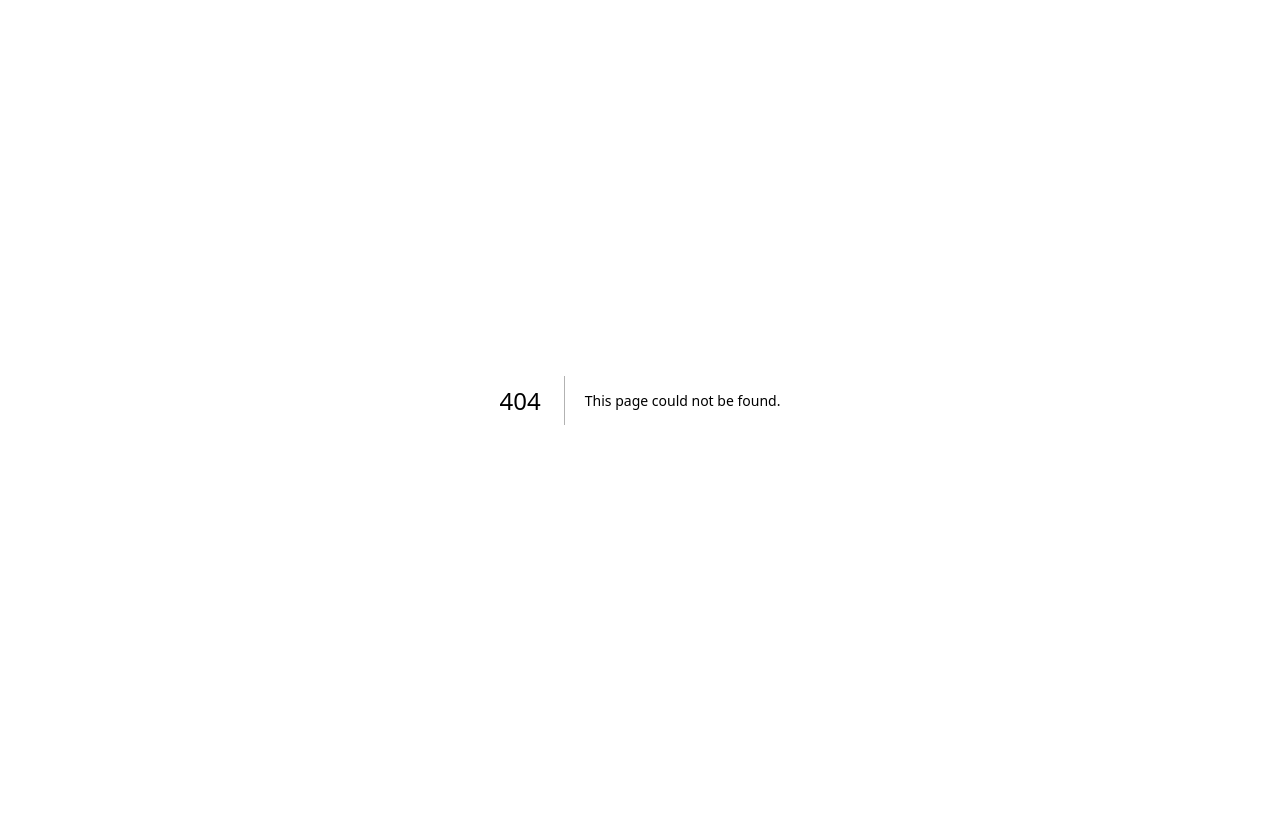
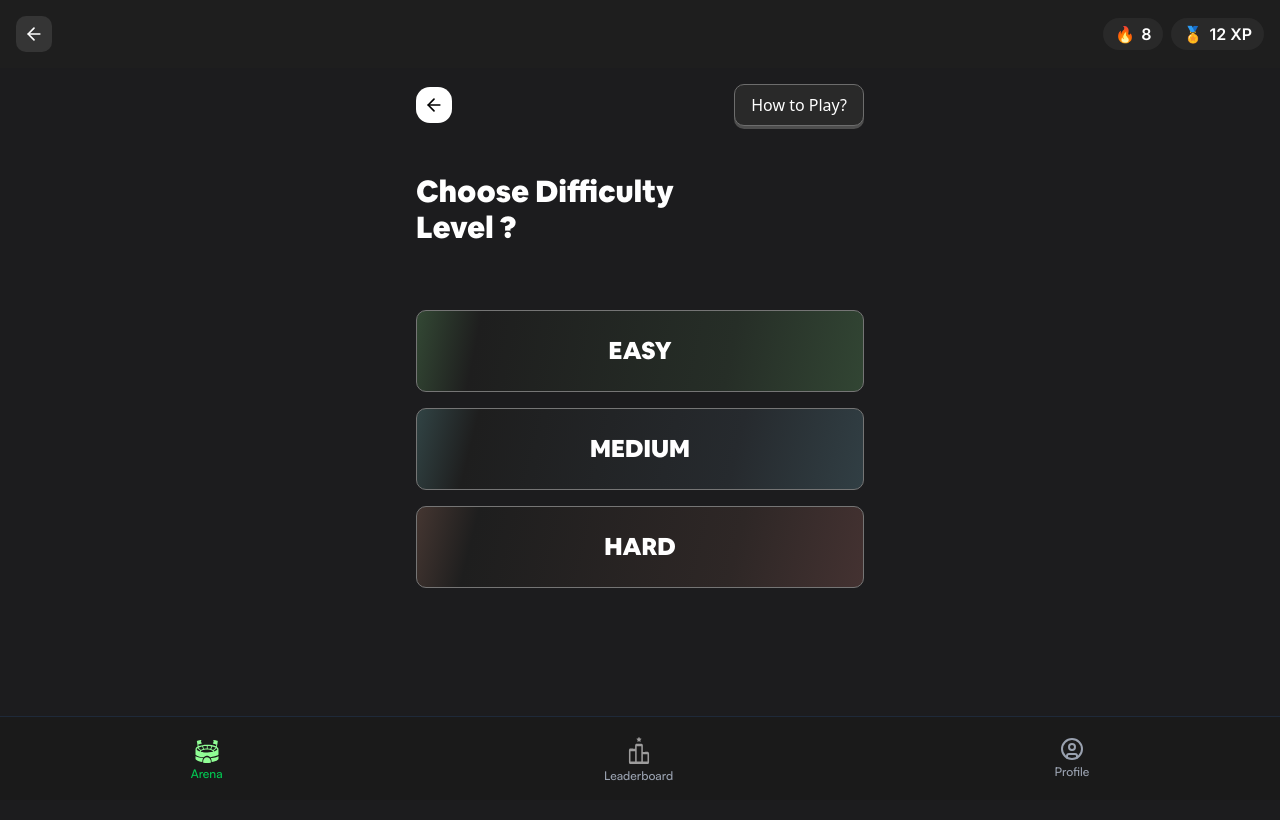
Before and after one commit to swaindhruti/project-zathura, a Next.js app in the folder client/: page /dashboard/profile in a window 1280 px wide. Before the commit this address had no page. Shown: the top 820 px of the page. Built offline with nearby package versions, Linux system fonts and the light colour scheme.

Commit message:
feat: implement difficulty selection page with navigation links

```diff
--- a/client/src/app/choose-difficulty/page.tsx
+++ /dev/null
@@ -1,82 +0,0 @@
-import React from 'react';
-import { ArrowLeft } from 'lucide-react';
-
-function App() {
-  return (
-    <div className='min-h-screen bg-[#1C1C1E] text-white p-4'>
-      {/* Header */}
-      <div className='flex justify-between items-center mb-12'>
-        <button className='p-2 bg-[#FFF] rounded-xl'>
-          <ArrowLeft size={20} color='#000' />
-        </button>
-        <button
-          className='px-4 py-2 flex items-center gap-2'
-          style={{
-            borderRadius: '8px',
-            border: '1px solid #6D6D6D',
-            background: '#292929',
-            boxShadow: '0px 3px 0px 0px #4E4E4E',
-          }}
-        >
-          How to Play?
-        </button>
-      </div>
-
-      {/* Title */}
-      <h1 className='text-3xl font-bold mb-16'>
-        Choose Difficulty
-        <br />
-        Level ?
-      </h1>
-
-      {/* Difficulty Buttons */}
-      <div className='space-y-4'>
-        <button
-          className='w-full py-6 text-2xl font-bold transition-all duration-300 ease-in-out hover:scale-105 active:border-[3px] active:border-[#00EFCA] rounded-[10px] border border-[#757575]'
-          style={{
-            background:
-              'linear-gradient(101deg, #90FE95 -26.31%, #4E7D50 -19.97%, #49724A -15.38%, #426644 -10.33%, #1E1E1E 14.18%, #262E27 69.8%, rgba(144, 254, 149, 0.55) 207.82%)',
-          }}
-        >
-          EASY
-        </button>
-        <button
-          className='w-full py-6 text-2xl font-bold transition-all duration-300 ease-in-out hover:scale-105 active:border-[3px] active:border-[#00EFCA] rounded-[10px] border border-[#757575]'
-          style={{
-            background:
-              'linear-gradient(104deg, #90D7FE -28.13%, #4E757D -21.61%, #496672 -16.89%, #426466 -11.7%, #1E1E1E 13.51%, #262A2E 70.71%, rgba(144, 236, 254, 0.55) 212.64%)',
-          }}
-        >
-          MEDIUM
-        </button>
-        <button
-          className='w-full py-6 text-2xl font-bold transition-all duration-300 ease-in-out hover:scale-105 active:border-[3px] active:border-[#00EFCA] rounded-[10px] border border-[#757575]'
-          style={{
-            background:
-              'linear-gradient(104deg, #FEAB90 -28.13%, #7D4E4E -21.61%, #724D49 -16.89%, #664B42 -11.7%, #1E1E1E 13.51%, #2E2726 70.71%, rgba(254, 144, 144, 0.55) 212.64%)',
-          }}
-        >
-          HARD
-        </button>
-      </div>
-
-      {/* Search Players Button */}
-      <div className='mt-12 mb-10'>
-        <button
-          className='w-full py-4 rounded-xl text-[#FFF] font-normal transition-all duration-300 hover:scale-105 active:scale-85 active:translate-y-1 active:shadow-none focus:outline-none focus:ring-2 focus:ring-[#3AFFE1] focus:ring-opacity-50'
-          style={{
-            borderRadius: '8px',
-            border: '1px solid #90FE95',
-            opacity: 0.5,
-            background: '#292929',
-            boxShadow: '0px 3px 0px 0px #3AFFE1',
-          }}
-        >
-          SEARCH PLAYERS
-        </button>
-      </div>
-    </div>
-  );
-}
-
-export default App;
--- /dev/null
+++ b/client/src/app/dashboard/[mode]/[difficulty]/page.tsx
@@ -0,0 +1,20 @@
+import React from 'react';
+
+interface PageParams {
+  mode: string;
+  difficulty: string;
+}
+
+export default async function Page({ params }: { params: PageParams }) {
+  const { mode, difficulty } = await params;
+  console.log('Mode:', mode);
+  console.log('Difficulty:', difficulty);
+
+  return (
+    <div>
+      <h1>Game Page</h1>
+      <p>Mode: {mode}</p>
+      <p>Difficulty: {difficulty}</p>
+    </div>
+  );
+}
--- /dev/null
+++ b/client/src/app/dashboard/[mode]/page.tsx
@@ -0,0 +1,44 @@
+import React from 'react';
+import { ArrowLeft } from 'lucide-react';
+import Link from 'next/link';
+
+async function DifficultySelector({ params }: { params: Promise<{ mode: string }> }) {
+  const { mode } = await params;
+  console.log(mode);
+  return (
+    <div className='min-h-screen bg-[#1C1C1E] text-white p-4 flex justify-center'>
+      <div className='w-full max-w-md mx-auto'>
+        <div className='flex justify-between items-center mb-8 md:mb-12'>
+          <button className='p-2 bg-[#FFF] rounded-xl'>
+            <ArrowLeft size={20} color='#000' />
+          </button>
+          <button className='help-button'>How to Play?</button>
+        </div>
+
+        <h1 className='text-2xl md:text-3xl font-semibold mb-10 md:mb-16 font-air'>
+          Choose Difficulty
+          <br />
+          Level ?
+        </h1>
+
+        <div className='flex items-center gap-4 flex-col !w-full'>
+          <Link href={`/dashboard/${mode}/easy`} className='w-full'>
+            <button className='difficulty-button difficulty-easy'>EASY</button>
+          </Link>
+          <Link href={`/dashboard/${mode}/moderate`} className='w-full'>
+            <button className='difficulty-button difficulty-medium'>MEDIUM</button>
+          </Link>
+          <Link href={`/dashboard/${mode}/hard`} className='w-full'>
+            <button className='difficulty-button difficulty-hard'>HARD</button>
+          </Link>
+        </div>
+
+        {/* <div className='mt-8 md:mt-12 mb-6 md:mb-10'>
+          <button className='search-players-button'>SEARCH PLAYERS</button>
+        </div> */}
+      </div>
+    </div>
+  );
+}
+
+export default DifficultySelector;
--- a/client/src/app/dashboard/page.tsx
+++ b/client/src/app/dashboard/page.tsx
@@ -21,6 +21,7 @@ const Dashboard = () => {
 
       <div className='flex flex-col gap-3 w-full'>
         <GameModeCard
+          link='multiplayer'
           title='MULTIPLAYER'
           subtitle='Quick-Duel Match'
           className='multiplayer-card'
@@ -42,6 +43,7 @@ const Dashboard = () => {
         />
 
         <GameModeCard
+          link='tournament'
           title='TOURNAMENT'
           subtitle='Quick-Duel Match'
           className='tournament-card'
@@ -70,6 +72,7 @@ const Dashboard = () => {
 
         <div className='grid grid-cols-2 gap-2'>
           <GameModeCard
+            link='dual'
             title='VS FRIENDS'
             subtitle='Quick-Duel Match'
             className='friends-card'
@@ -82,6 +85,7 @@ const Dashboard = () => {
           />
 
           <GameModeCard
+            link='/dashboard/solo'
             title='SOLO'
             subtitle='Training Ground'
             className='solo-card'
--- a/client/src/app/globals.css
+++ b/client/src/app/globals.css
@@ -198,4 +198,61 @@
   .game-tag {
     @apply px-2 py-1 rounded-full text-xs flex items-center gap-1 bg-[#353B35];
   }
+  .help-button {
+    @apply px-4 py-2 flex items-center gap-2 rounded-lg border border-[#6D6D6D] bg-[#292929];
+    box-shadow: 0px 3px 0px 0px #4e4e4e;
+  }
+
+  .difficulty-button {
+    @apply w-full py-5 md:py-6 text-xl md:text-2xl font-bold transition-all duration-300 ease-in-out
+           hover:scale-105 active:border-[3px] active:border-[#00EFCA] rounded-[10px] border border-[#757575] font-air;
+  }
+
+  .difficulty-easy {
+    background: linear-gradient(
+      101deg,
+      #90fe95 -26.31%,
+      #4e7d50 -19.97%,
+      #49724a -15.38%,
+      #426644 -10.33%,
+      #1e1e1e 14.18%,
+      #262e27 69.8%,
+      rgba(144, 254, 149, 0.55) 207.82%
+    );
+  }
+
+  .difficulty-medium {
+    background: linear-gradient(
+      104deg,
+      #90d7fe -28.13%,
+      #4e757d -21.61%,
+      #496672 -16.89%,
+      #426466 -11.7%,
+      #1e1e1e 13.51%,
+      #262a2e 70.71%,
+      rgba(144, 236, 254, 0.55) 212.64%
+    );
+  }
+
+  .difficulty-hard {
+    background: linear-gradient(
+      104deg,
+      #feab90 -28.13%,
+      #7d4e4e -21.61%,
+      #724d49 -16.89%,
+      #664b42 -11.7%,
+      #1e1e1e 13.51%,
+      #2e2726 70.71%,
+      rgba(254, 144, 144, 0.55) 212.64%
+    );
+  }
+
+  .search-players-button {
+    @apply w-full py-4 rounded-xl text-[#FFF] font-normal transition-all duration-300
+           hover:scale-105 active:scale-95 active:translate-y-1 active:shadow-none
+           focus:outline-none focus:ring-2 focus:ring-[#3AFFE1]
+           border border-[#90FE95] bg-[#292929] opacity-50;
+    box-shadow: 0px 3px 0px 0px #3affe1;
+    border-radius: 8px;
+  }
 }
--- a/client/src/components/dashboard/game-mode-card.tsx
+++ b/client/src/components/dashboard/game-mode-card.tsx
@@ -1,4 +1,5 @@
 import React from 'react';
+import Link from 'next/link';
 
 interface GameModeTagProps {
   icon: React.ReactNode;
@@ -23,11 +24,19 @@ interface GameModeCardProps {
     text: string;
   }>;
   icon?: React.ReactNode;
+  link: string;
 }
 
-const GameModeCard: React.FC<GameModeCardProps> = ({ title, subtitle, className, tags, icon }) => {
+const GameModeCard: React.FC<GameModeCardProps> = ({
+  title,
+  subtitle,
+  className,
+  tags,
+  icon,
+  link,
+}) => {
   return (
-    <div className={`game-mode-card ${className} relative overflow-hidden`}>
+    <Link href={link} className={`game-mode-card ${className} relative overflow-hidden`}>
       <div className='flex justify-between items-start'>
         <div>
           <h3 className='text-xl font-bold mb-1 font-air'>{title}</h3>
@@ -43,7 +52,7 @@ const GameModeCard: React.FC<GameModeCardProps> = ({ title, subtitle, className,
       {icon && (
         <div className='absolute top-4 right-4 opacity-30 pointer-events-none z-0'>{icon}</div>
       )}
-    </div>
+    </Link>
   );
 };
 
--- a/client/src/middleware.ts
+++ b/client/src/middleware.ts
@@ -6,8 +6,9 @@ export const middleware = async (request: {
   url: string | URL | undefined;
 }) => {
   const session = await auth();
+  console.log(session);
   const { pathname } = request.nextUrl;
-  if (pathname.startsWith('/dashbord')) {
+  if (pathname.startsWith('/dashboard')) {
     if (!session || !session.user) {
       return NextResponse.redirect(new URL('/login', request.url));
     }
```
